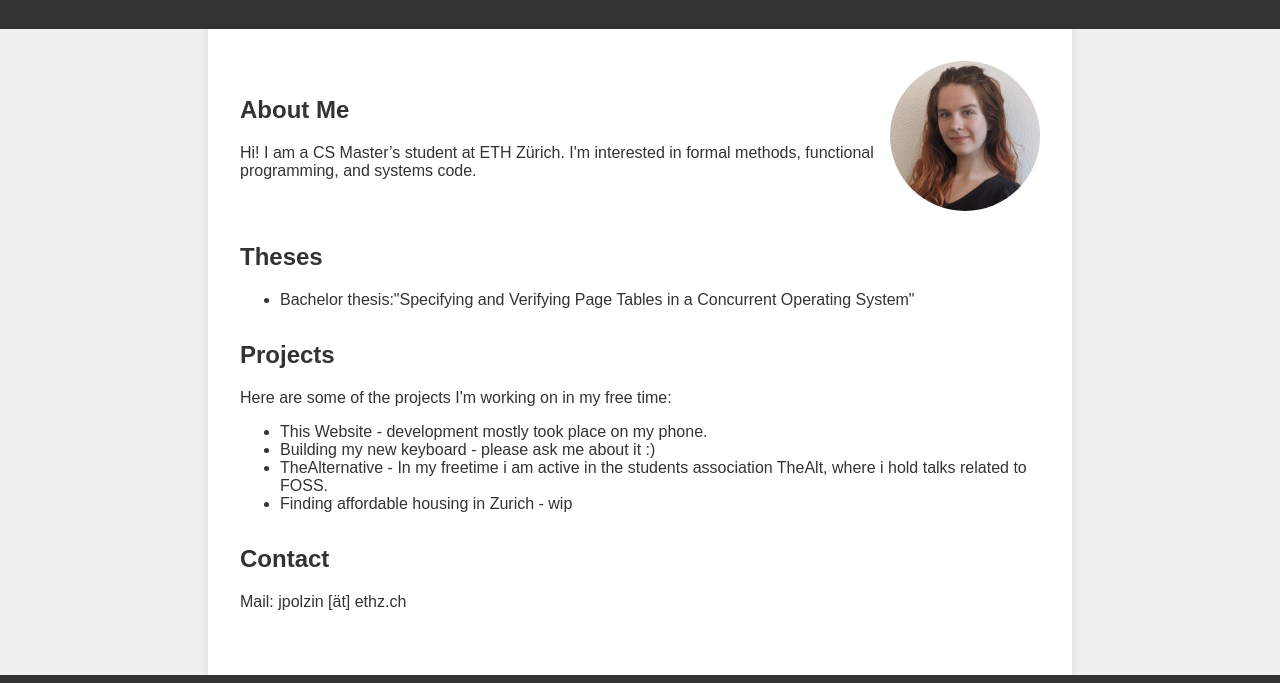
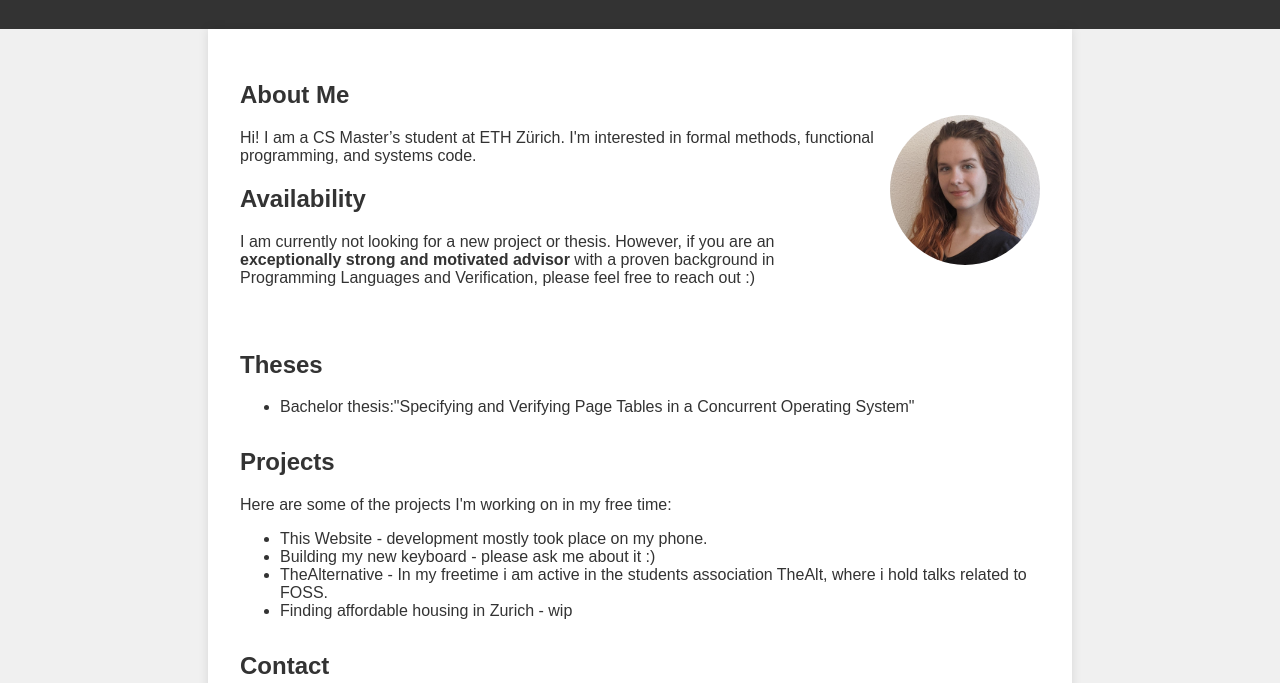
Before and after one commit to JoPolzin/website, a plain HTML site: page index.html in a window 1280 px wide. Shown: the part 117-800 px from the top of the page. Drawn offline with Linux system fonts and the light colour scheme.

Commit message:
add availability

```diff
--- a/index.html
+++ b/index.html
@@ -19,6 +19,15 @@
         <div>
             <h2>About Me</h2>
             <p>Hi! I am a CS Master’s student at ETH Zürich. I'm interested in formal methods, functional programming, and systems code.</p>
+            <div class="section availability">
+                <h2>Availability</h2>
+                <p>
+                I am currently not looking for a new project or thesis.
+                However, if you are an <strong> exceptionally strong and motivated advisor</strong>
+                with a proven background in Programming Languages and Verification,
+                please feel free to reach out :)
+                </p>
+            </div>
         </div>
         <img src="/pictures/me.jpg" alt="me">
     </div>
```
